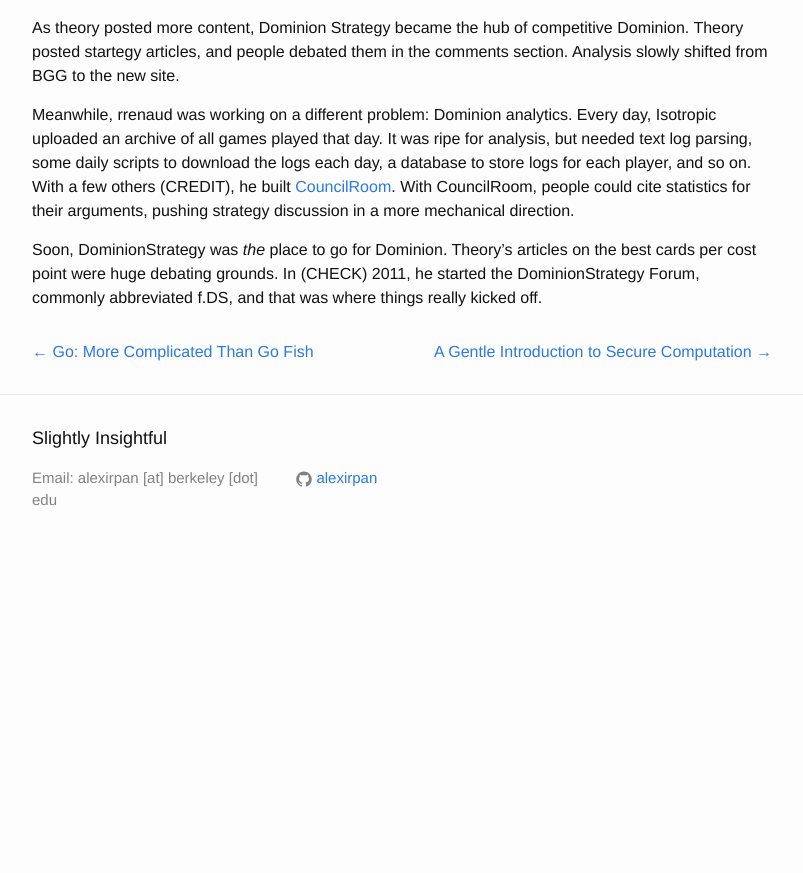
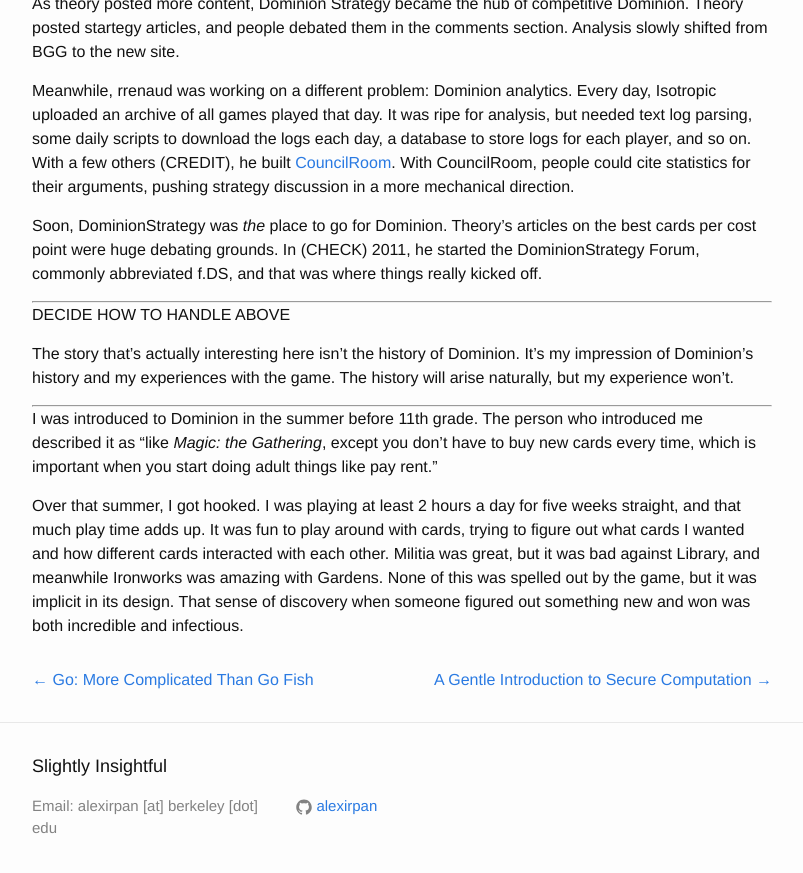
Before and after one commit to alexirpan/alexirpan.github.io, a Jekyll site: the page built from _posts/2016-02-10-dominion-history.markdown, in a window 1280 px wide and 900 px high, scrolled down 3198 px. Shown: the top 873 px of the window, without its empty margins (238-1041 px from the left). Built offline with Jekyll 4.4.1, drawn with Linux system fonts in a browser that asks for light colours; before the commit the page ends 3770 px from its top, so only the background shows below that; some of the changed text lies outside the part shown.

Commit message:
Revisiting this. Bringing in new direction

```diff
--- a/_posts/2016-02-10-dominion-history.markdown
+++ b/_posts/2016-02-10-dominion-history.markdown
@@ -121,9 +121,8 @@
 of what you wanted to do. When it comes to controls, the goal of any game client
 is to feel like an extension of your thoughts.
 * The minimalist graphics made it runnable on basically every computer. I played
-Isotropic on a Windows Vista laptop that had 5 minutes of battery life, and it
-worked fine. All you needed was an internet connection - in principle you could
-play on your phone and it would work.
+Isotropic on a laptop with 5 minutes of battery life, and it
+worked fine.
 * If you needed to do something for a bit, the game displayed a text log of the
 past few turns, which let you catch up on what happened while you looked away.
 
@@ -173,3 +172,28 @@
 on the best cards per cost point were huge debating grounds. In (CHECK) 2011,
 he started the DominionStrategy Forum, commonly abbreviated f.DS, and that
 was where things really kicked off.
+
+------------------------------------------------------------------
+
+DECIDE HOW TO HANDLE ABOVE
+
+The story that's actually interesting here isn't the history of Dominion.
+It's my impression of Dominion's history and my experiences with the game.
+The history will arise naturally, but my experience won't.
+
+--------------------------------------------------------------------------
+
+I was introduced to Dominion in the summer before 11th grade.
+The person who introduced
+me described it as "like *Magic: the Gathering*, except you don't have to
+buy new cards every time, which is important when you start doing adult
+things like pay rent."
+
+Over that summer, I got hooked. I was playing at least 2 hours a day for
+five weeks straight, and that much play time adds up. It was fun to
+play around with cards, trying to figure out what cards I wanted and how
+different cards interacted with each other. Militia was great, but it was
+bad against Library, and meanwhile Ironworks was amazing with Gardens.
+None of this was spelled out by the game, but it was implicit in its
+design. That sense of discovery when someone figured out something new
+and won was both incredible and infectious.
```
